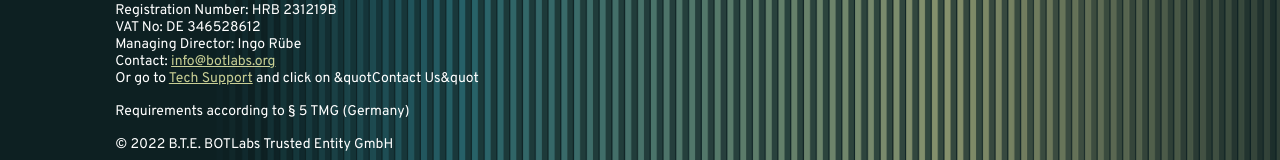
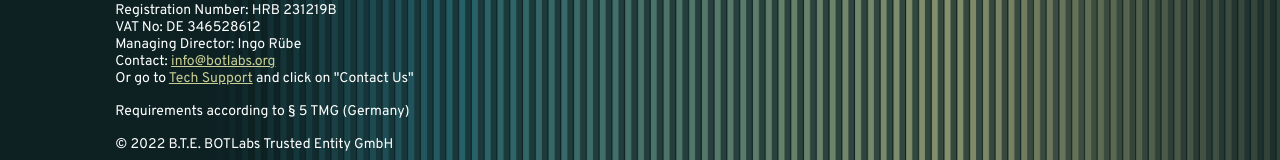
Before and after one commit to BTE-Trusted-Entity/linking.trusted-entity.io, a React (Create React App) app: page / in a window 1280 px wide. Shown: the part 1220-1380 px from the top of the page. Built offline with nearby package versions, Linux system fonts and the light colour scheme.

Commit message:
fix: quotes

```diff
--- a/src/Components/Footer/Footer.tsx
+++ b/src/Components/Footer/Footer.tsx
@@ -53,7 +53,7 @@
             >
               Tech Support
             </a>{' '}
-            and click on &quotContact Us&quot
+            and click on &quot;Contact Us&quot;
           </p>
 
           <p className={styles.spacedLine}>
```
